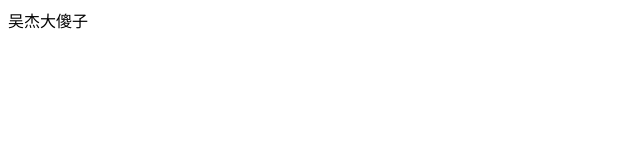
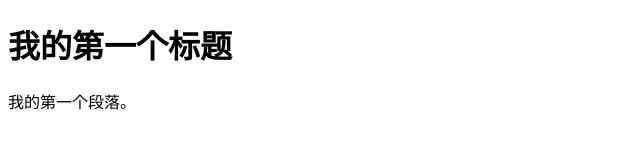
Before and after one commit to sweetkingxavier/sweetkingxavier.github.io, a plain HTML site: page index.html in a window 1280 px wide. Shown: the whole page, without its empty margins (0-640 px from the left). Drawn offline with Linux system fonts and the light colour scheme.

Commit message:
Update index.html

```diff
--- a/index.html
+++ b/index.html
@@ -1,6 +1,14 @@
+<!DOCTYPE html>
+<html>
 <head>
+<meta charset="utf-8">
+<title>菜鸟教程(runoob.com)</title>
+</head>
 <body>
-吴杰大傻子
+
+<h1>我的第一个标题</h1>
+
+<p>我的第一个段落。</p>
 
 </body>
-</head>
+</html>
```
